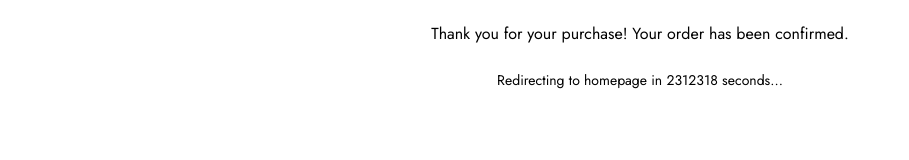
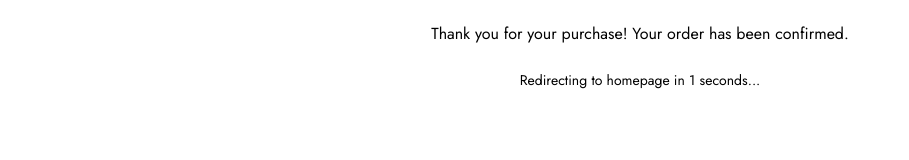
Before and after one commit to 3RaghavK3/Ecommerce-Frontend, a React (Vite) app in the folder client/: page /payment in a window 1280 px wide. Shown: the part 488-648 px from the top of the page, without its empty margins (0-909 px from the left). Built offline with nearby package versions, Linux system fonts and the light colour scheme.

Commit message:
:code fix2

```diff
--- a/client/src/components/cartbuilder.tsx
+++ b/client/src/components/cartbuilder.tsx
@@ -8,7 +8,7 @@ export function Cartbuilder({ cart = { items: [], totalq: 0, totalbill: 0 } }) {
 
     if (orderId) {
         const placeorders = JSON.parse(localStorage.getItem("PlacedOrders") || '[]');
-        object = placeorders[placeorders.findIndex(p => orderId == p.OrderId)]
+        object = placeorders[placeorders.findIndex(p=> orderId == p.OrderId)]
         cart=object.details
     }
 
--- a/client/src/pages/PaymentConfirm.tsx
+++ b/client/src/pages/PaymentConfirm.tsx
@@ -6,7 +6,7 @@ import { Check } from "lucide-react";
 
 export function PaymentConfirm() {
     const [loading, setLoading] = useState(false);
-    const [countdownTimer, setCountdown] = useState(2312320);
+    const [countdownTimer, setCountdown] = useState(3);
     const navigate = useNavigate();
     const [OrderId, setOrderId] = useState(null);
 
```
